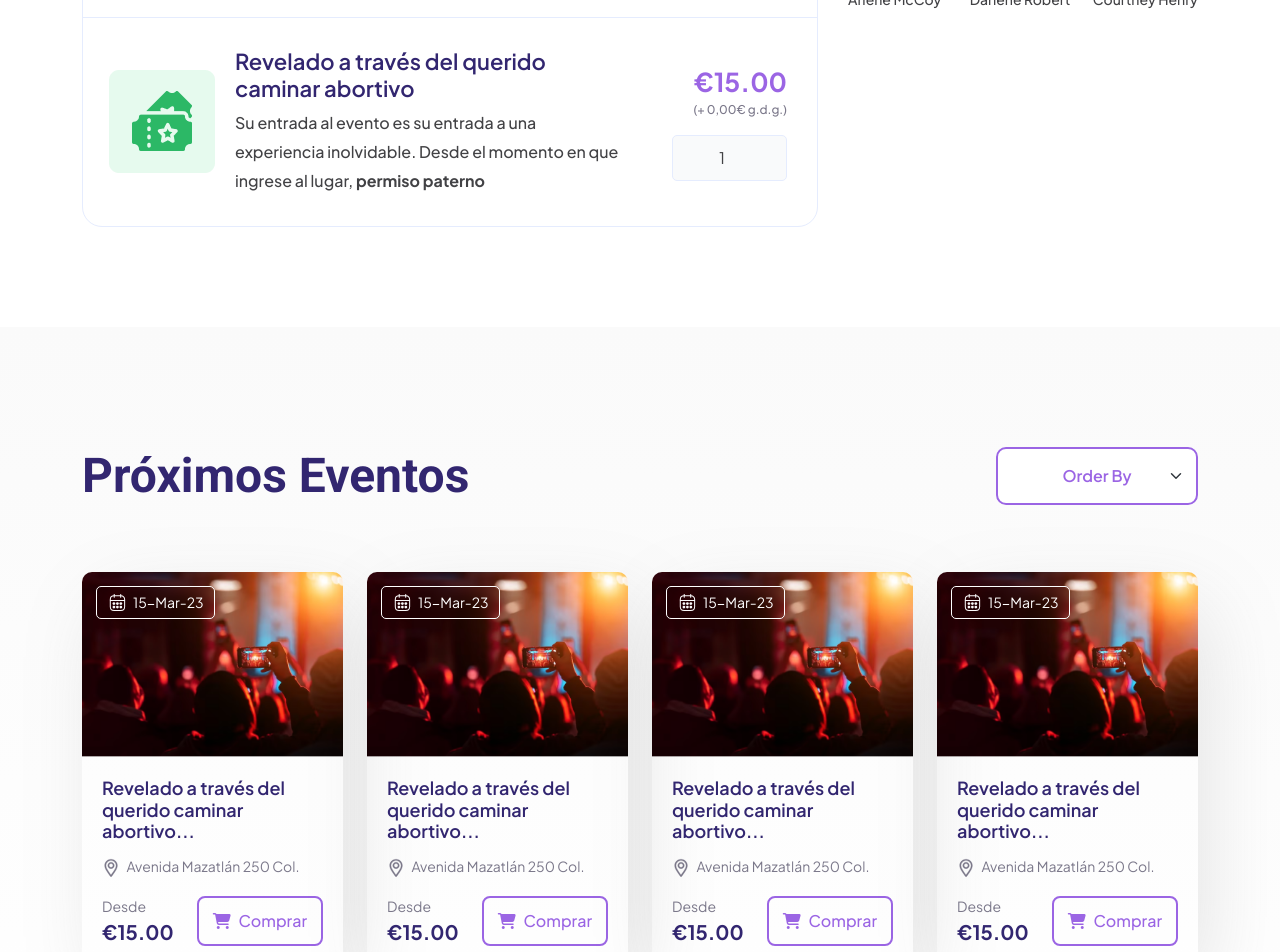
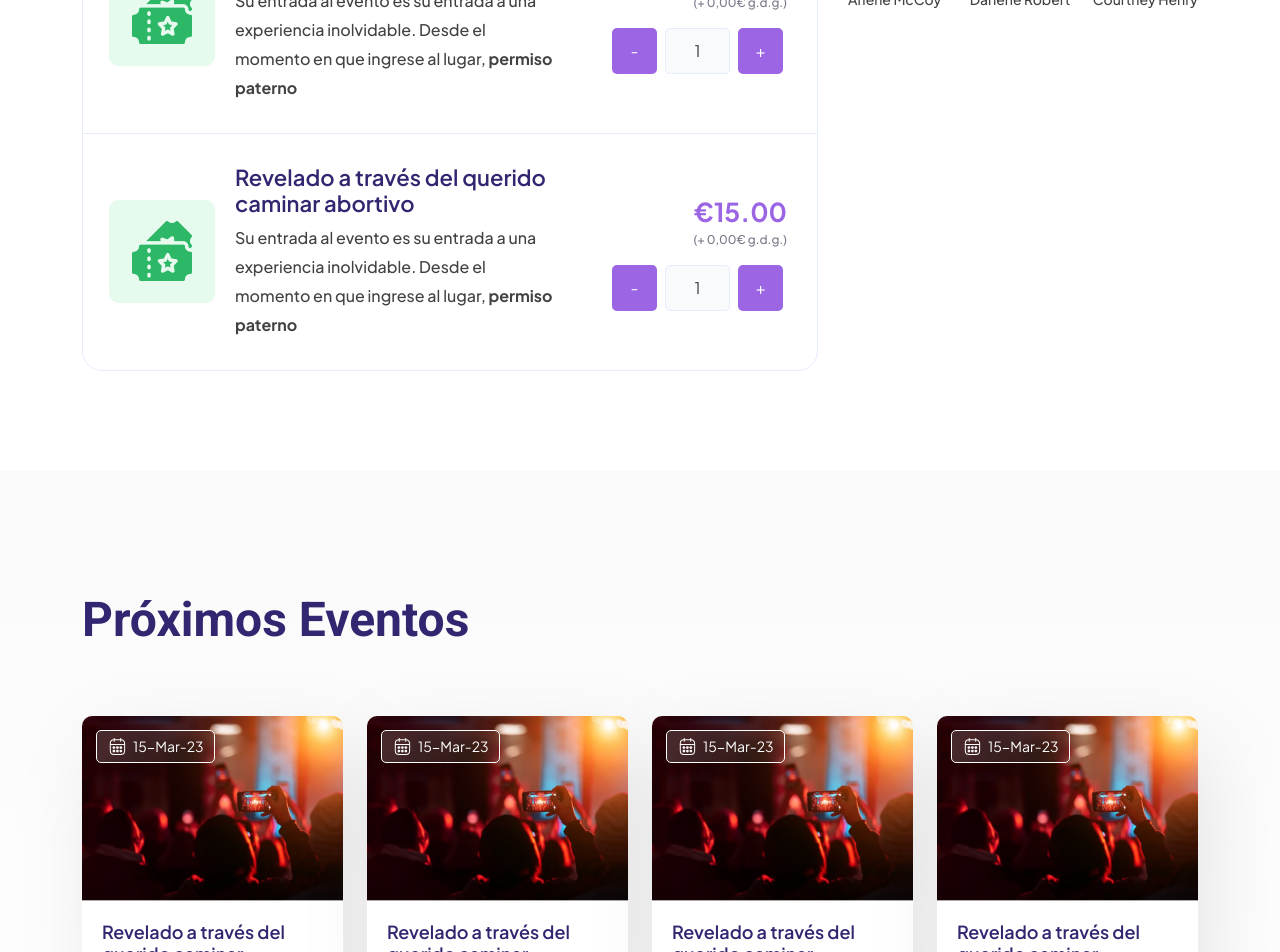
Before and after one commit to Tausif104/taquilla-central, a React (Create React App) app: page /ticket-list in a window 1280 px wide. Shown: the part 2100-3052 px from the top of the page. Built offline with nearby package versions, Linux system fonts and the light colour scheme.

Commit message:
feedback done

```diff
--- a/src/components/CustomerDetails/CustomerDetails.jsx
+++ b/src/components/CustomerDetails/CustomerDetails.jsx
@@ -77,8 +77,9 @@ const CustomerDetails = () => {
                     <Col xl={12}>
                       <div className='form-group gender-choose'>
                         <div className='checkboxes'>
-                          <p>
-                            <input onChange={handleCheckSms} checked={checked} type='checkbox' className='me-2' /> Send by SMS (+0.10€)
+                          <p className='checkbox-custom'>
+                            <input onChange={handleCheckSms} checked={checked} type='checkbox' className='me-2' />
+                            <label htmlFor=''>Send by SMS (+0.10€)</label>
                           </p>
                         </div>
                       </div>
@@ -109,12 +110,15 @@ const CustomerDetails = () => {
               </div>
               <div className='terms-conditions'>
                 <div className='checkboxes'>
-                  <p>
-                    <input type='checkbox' /> I agree to have my personal information collected and processed for future marketing, promotional and publicity purposes, according to the terms
-                    established in the Additional Information on Data Protection.
+                  <p className='checkbox-custom'>
+                    <input type='checkbox' />
+                    <label htmlFor=''>
+                      I agree to have my personal information collected and processed for future marketing, promotional and publicity purposes, according to the terms established in the Additional
+                      Information on Data Protection.
+                    </label>
                   </p>
-                  <p>
-                    <input type='checkbox' /> By clicking Continue, you agree to our terms and conditions and the information on Data Protection.
+                  <p className='checkbox-custom'>
+                    <input type='checkbox' /> <label htmlFor=''>By clicking Continue, you agree to our terms and conditions and the information on Data Protection.</label>
                   </p>
                 </div>
                 <div className='confirm-buttons'>
--- a/src/components/CustomerDetails/customer-details.css
+++ b/src/components/CustomerDetails/customer-details.css
@@ -184,6 +184,49 @@ button.cancel-button {
   font-weight: 600;
 }
 
+p.checkbox-custom {
+  display: flex;
+  align-items: center;
+  margin: 0;
+}
+
+p.checkbox-custom input {
+  width: 23px;
+  height: 23px;
+  accent-color: #9b65e4;
+  opacity: 0.3;
+}
+
+p.checkbox-custom input:checked {
+  opacity: 1;
+}
+
+.terms-conditions label {
+  margin-left: 5px;
+}
+
+.terms-conditions label {
+  margin-left: 15px;
+  margin-top: 3px;
+}
+
+.terms-conditions .checkbox-custom:last-child {
+  margin-bottom: 0;
+}
+
+.terms-conditions .checkboxes p {
+  margin-bottom: 15px;
+}
+
+.terms-conditions .checkboxes p:last-child {
+  margin-bottom: 0;
+}
+input[type='radio'] {
+  width: 15px;
+  height: 15px;
+  accent-color: #9b65e4;
+}
+
 @media screen and (max-width: 1199px) {
   .customer-details-section .artists-list {
     margin-top: 30px;
--- a/src/components/Event/Event.jsx
+++ b/src/components/Event/Event.jsx
@@ -10,12 +10,13 @@ const Event = ({ column }) => {
     <>
       <Col xl={column} lg={6} md={6}>
         <div className={`event-item ${column == 3 ? 'small-event' : 'large-event'}`}>
-          <div
-            className='event-image'
-            style={{
-              backgroundImage: `url(${thumbnail})`,
-            }}
-          >
+          <div className='event-image'>
+            <div
+              className='event-image-thumbnail'
+              style={{
+                backgroundImage: `url(${thumbnail})`,
+              }}
+            ></div>
             <span className='event-date'>
               <img src={Calendar} alt='' /> 15-Mar-23
             </span>
--- a/src/components/Event/event.css
+++ b/src/components/Event/event.css
@@ -139,6 +139,7 @@ span.event-date {
 span.event-date {
   display: flex;
   align-items: center;
+  background: linear-gradient(95.76deg, rgba(255, 255, 255, 0.166) 3.09%, rgba(255, 255, 255, 0.056) 93.83%);
 }
 
 span.event-date img {
@@ -150,3 +151,66 @@ span.event-date img {
   left: 14px;
   top: 14px;
 }
+
+.event-image-thumbnail {
+  width: 100%;
+  height: 100%;
+  background-size: cover;
+  background-position: center;
+  transition: 0.3s;
+}
+
+.event-item:hover .event-image-thumbnail {
+  transform: scale(1.1);
+}
+
+.event-image {
+  overflow: hidden;
+}
+
+.event-item:hover {
+  box-shadow: 13.6403px 27.2806px 81.8418px -6.82015px rgb(50 50 50 / 20%);
+}
+
+.event-item {
+  transition: 0.3s;
+}
+
+.event-item {
+  background-color: #fff;
+}
+
+.event-item {
+  position: relative;
+}
+
+.event-item {
+  position: relative;
+  transition: 0.3s;
+}
+
+.event-item:after {
+  position: absolute;
+  bottom: 0;
+  left: 0;
+  width: 0%;
+  height: 5px;
+  background-color: #9b65e4;
+  content: '';
+  transition: 0.5s;
+}
+
+.event-item:hover:after {
+  position: absolute;
+  bottom: 0;
+  left: 0;
+  width: 100%;
+  height: 5px;
+  background-color: #9b65e4;
+  content: '';
+}
+
+.event-item:hover {
+  border-bottom-left-radius: 0;
+  border-bottom-right-radius: 0;
+}
--- a/src/components/EventList/EventList.jsx
+++ b/src/components/EventList/EventList.jsx
@@ -1,8 +1,20 @@
+import { useState } from 'react'
 import { Col, Container, Row } from 'react-bootstrap'
 import Event from '../Event/Event'
 import './eventlist.css'
+import triangle from './triangle.svg'
 
 const EventList = () => {
+  const [dropDown, setDropDown] = useState('')
+
+  const handleSelect = () => {
+    if (dropDown == true) {
+      setDropDown(false)
+    } else {
+      setDropDown(true)
+    }
+  }
+
   return (
     <>
       <section className='eventlist-section'>
@@ -14,16 +26,21 @@ const EventList = () => {
               </div>
             </Col>
             <Col md={4}>
-              <div className='filter-button'>
-                <select className='form-select'>
-                  <option>Order By</option>
-                  <option value='Destacados'>Destacados</option>
-                  <option value='Mas Vendidos'>Mas Vendidos</option>
-                  <option value='Mas Recientes'>Mas Recientes</option>
-                  <option value='Mas Antiguos'>Mas Antiguos</option>
-                  <option value='Alfabeticamente, A-Z'>Alfabeticamente, A-Z</option>
-                  <option value='Alfabeticamente, Z-A'>Alfabeticamente, Z-A</option>
-                </select>
+              <div className='select-custom'>
+                <div onClick={handleSelect} className='select-button'>
+                  Most Recent <i className={`fas fa-angle-${dropDown == true ? 'up' : 'down'}`}></i>
+                </div>
+                {dropDown && (
+                  <div className='select-options'>
+                    <img src={triangle} alt='' />
+                    <div className='select-option'>Destacados</div>
+                    <div className='select-option'>Mas Vendidos</div>
+                    <div className='select-option'>Mas Recientes</div>
+                    <div className='select-option'>Mas Antiguos</div>
+                    <div className='select-option'>Alfabeticamente, A-Z</div>
+                    <div className='select-option'>Alfabeticamente, Z-A</div>
+                  </div>
+                )}
               </div>
             </Col>
           </Row>
--- a/src/components/EventList/eventlist.css
+++ b/src/components/EventList/eventlist.css
@@ -1,5 +1,71 @@
 .eventlist-section {
   padding: 120px 0;
+}
+.select-button {
+  font-size: 18px;
+  font-weight: 600;
+  background-color: #9b65e4;
+  display: inline-block;
+  color: #fff;
+  padding: 17px 37px;
+  border-radius: 10px;
+  cursor: pointer;
+}
+
+.select-button i {
+  margin-left: 6px;
+}
+
+.select-options {
+  border: 2px solid #9b65e4;
+  box-shadow: -10px 10px 70px -4px rgba(0, 0, 0, 0.14);
+  border-radius: 10px;
+  padding: 20px;
+  text-align: left;
+  max-width: 300px;
+  margin: 0 auto;
+  margin-right: 0;
+  margin-top: 15px;
+}
+
+.select-custom {
+  text-align: right;
+}
+
+.select-option {
+  color: #322670;
+  font-size: 18px;
+  font-weight: 500;
+  border-bottom: 1px solid #f6f5ff;
+  padding: 6px 0;
+  cursor: pointer;
+}
+
+.select-option:last-child {
+  padding-bottom: 0;
+  border-bottom: 0;
+}
+
+.select-custom {
+  position: relative;
+}
+
+.select-options {
+  position: absolute;
+  right: 0;
+  z-index: 2;
+  background-color: #fff;
+  width: 300px;
+  box-shadow: -10px 10px 70px -4px rgba(0, 0, 0, 0.14);
+}
+
+.select-options img {
+  position: absolute;
+  top: -7px;
+  right: 73px;
+}
+.select-option:nth-child(2) {
+  padding-top: 0 !important;
 }
 @media screen and (max-width: 991px) {
   .eventlist-section {
--- a/src/components/FeaturedEvents/FeaturedEvents.jsx
+++ b/src/components/FeaturedEvents/FeaturedEvents.jsx
@@ -13,19 +13,6 @@ const FeaturedEvents = () => {
                 <h2>Eventos destacados</h2>
               </div>
             </Col>
-            <Col md={6}>
-              <div className='filter-button'>
-                <select className='form-select'>
-                  <option>Order By</option>
-                  <option value='Destacados'>Destacados</option>
-                  <option value='Mas Vendidos'>Mas Vendidos</option>
-                  <option value='Mas Recientes'>Mas Recientes</option>
-                  <option value='Mas Antiguos'>Mas Antiguos</option>
-                  <option value='Alfabeticamente, A-Z'>Alfabeticamente, A-Z</option>
-                  <option value='Alfabeticamente, Z-A'>Alfabeticamente, Z-A</option>
-                </select>
-              </div>
-            </Col>
           </Row>
           <Row className='g-4'>
             <Event column='4' />
--- a/src/components/NextEvents/NextEvents.jsx
+++ b/src/components/NextEvents/NextEvents.jsx
@@ -10,19 +10,6 @@ const NextEvents = () => {
           <Col md={8}>
             <div className='section-title'>
               <h2>Próximos Eventos</h2>
-            </div>
-          </Col>
-          <Col md={4}>
-            <div className='filter-button'>
-              <select className='form-select'>
-                <option>Order By</option>
-                <option value='Destacados'>Destacados</option>
-                <option value='Mas Vendidos'>Mas Vendidos</option>
-                <option value='Mas Recientes'>Mas Recientes</option>
-                <option value='Mas Antiguos'>Mas Antiguos</option>
-                <option value='Alfabeticamente, A-Z'>Alfabeticamente, A-Z</option>
-                <option value='Alfabeticamente, Z-A'>Alfabeticamente, Z-A</option>
-              </select>
             </div>
           </Col>
         </Row>
--- a/src/components/Ticket/Ticket.jsx
+++ b/src/components/Ticket/Ticket.jsx
@@ -1,4 +1,16 @@
+import { useState } from 'react'
+
 const Ticket = ({ thumb }) => {
+  const [ticketCount, setTicketCount] = useState(1)
+
+  const handleIncr = (e) => {
+    setTicketCount(ticketCount + 1)
+  }
+
+  const handleDec = () => {
+    setTicketCount(ticketCount - 1)
+  }
+
   return (
     <div className='ticket-item'>
       <div className='ticket-content'>
@@ -14,7 +26,11 @@ const Ticket = ({ thumb }) => {
         <p className='ticket-price'>
           €15.00 <span>(+ 0,00€ g.d.g.)</span>
         </p>
-        <input type='number' defaultValue={1} />
+        <div className='ticket-count'>
+          <button onClick={handleDec}>-</button>
+          <input min='0' readOnly onChange={(e) => setTicketCount(e.target.value)} type='text' value={ticketCount} />
+          <button onClick={handleIncr}>+</button>
+        </div>
       </div>
     </div>
   )
--- a/src/components/Tickets/tickets.css
+++ b/src/components/Tickets/tickets.css
@@ -242,6 +242,31 @@ a.solid-btn i {
   margin-bottom: 85px;
 }
 
+.ticket-count {
+  display: flex;
+}
+
+.ticket-count button {
+  background-color: #9b65e4;
+  border: none;
+  color: #fff;
+  width: 45px;
+  border-radius: 5px;
+  transition: 0.1s;
+}
+
+.ticket-count input {
+  width: 65px;
+}
+
+.ticket-count > * {
+  margin: 0 4px;
+}
+
+.ticket-count button:active {
+  background-color: #322670;
+}
+
 @media screen and (max-width: 1440px) {
   .ticket-lists > h4 span:after {
     width: 70%;
```
Also changed, not shown: src/components/EventList/triangle.svg (added).
